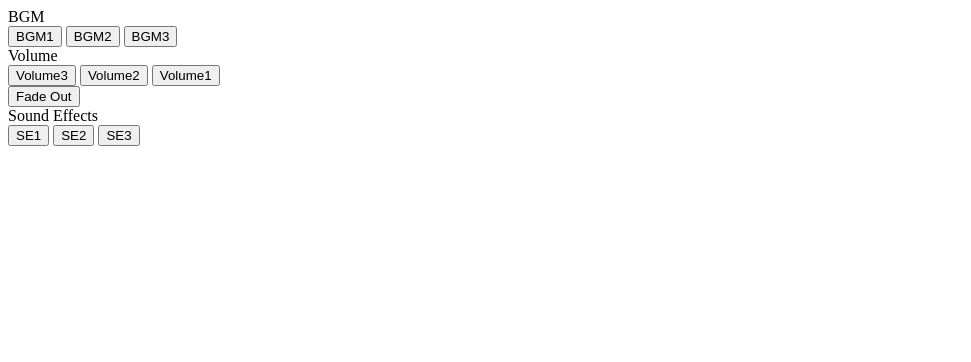
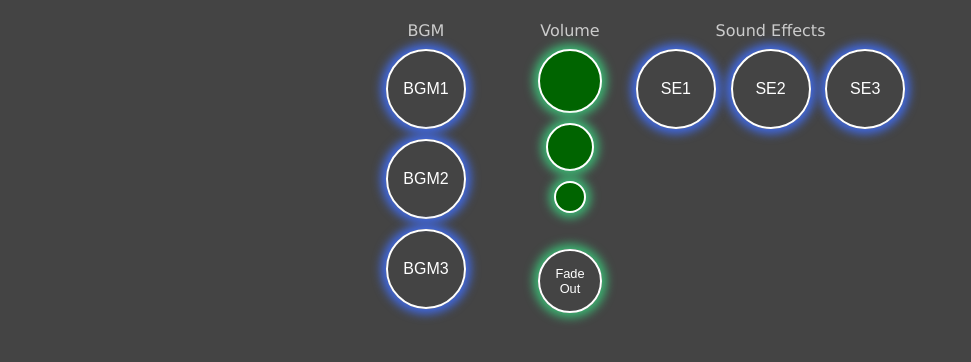
Before and after one commit to jsakamoto/html_bgm_se_player, a plain HTML site: page index.html in a window 1280 px wide. Shown: the whole page, without its empty margins (0-971 px from the left). Drawn offline with Linux system fonts and the light colour scheme.

Commit message:
スタイルシートを適用

```diff
--- a/index.html
+++ b/index.html
@@ -3,6 +3,7 @@
 <head>
 	<meta name="viewport" content="width=device-width" />
 	<meta http-equiv="X-UA-Compatible" content="IE=edge" />
+	<link rel="stylesheet" href="site.css">
 </head>
 
 <body>
--- /dev/null
+++ b/site.css
@@ -0,0 +1,94 @@
+body {
+    font-family: Verdana, Roboto, "Droid Sans", "ヒラギノ角ゴ ProN W3", "Hiragino Kaku Gothic ProN", "メイリオ", Meiryo, sans-serif;
+    background-color: #444;
+    margin: 0;
+    padding: 1rem;
+    text-align: center;
+}
+
+.caption {
+    font-size: 100%;
+    color: #ccc;
+    margin: 0.3rem 0;
+}
+
+.bgm-group {
+    vertical-align: top;
+    position: relative;
+    width: 16rem;
+    display: inline-block;
+    margin: 0 0 2rem 0;
+}
+
+.bgm-box {
+    width: 7rem;
+    text-align: center;
+}
+
+.volume-box {
+    width: 7rem;
+    text-align: center;
+    position: absolute;
+    top:0;
+    right: 0;
+}
+.control-box {
+    width: 7rem;
+    text-align: center;
+    position: absolute;
+    bottom: 0;
+    right: 0;
+}
+
+button.bgm-btn,
+button.se-btn
+{
+    margin: 0.3rem;
+    font-size: 100%;
+    color: #fff;
+    background: transparent;
+    border: solid 0.15rem #fff;
+    width: 5rem;
+    height: 5rem;
+    border-radius: 3rem;
+    box-shadow: royalblue 0 0 10px 5px;
+}
+
+#FO {
+    font-size: 80%;
+    color: #fff;
+    background: transparent;
+    border: solid 0.15rem #fff;
+    width: 4rem;
+    height: 4rem;
+    border-radius: 3rem;
+    box-shadow: mediumseagreen 0 0 10px 5px;
+}
+
+button.volume-btn {
+    margin: 0.3rem;
+    font-size: 0;
+    background: darkgreen;
+    border: solid 0.15rem #fff;
+    width: 4rem;
+    height: 4rem;
+    border-radius: 3rem;
+    box-shadow: mediumseagreen 0 0 10px 5px;
+}
+
+#Volume2 {
+    width: 3rem;
+    height: 3rem;
+    border-radius: 2.3rem;
+}
+
+#Volume1 {
+    width: 2rem;
+    height: 2rem;
+    border-radius: 2rem;
+    margin: 0.3rem 1rem 0 1rem;
+}
+
+.se-group{
+    display: inline-block;
+}
```
